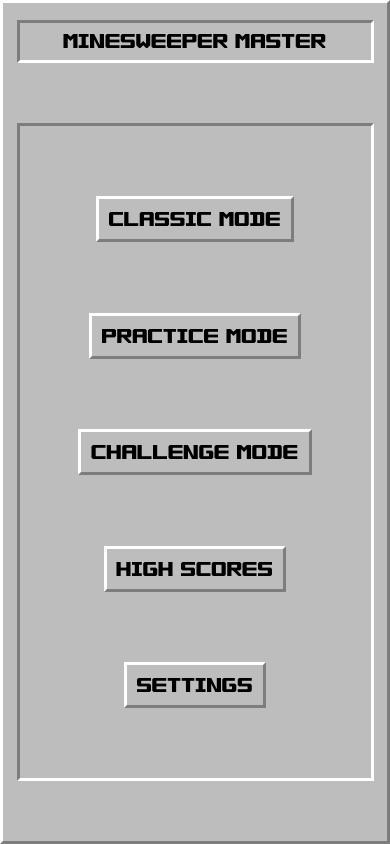
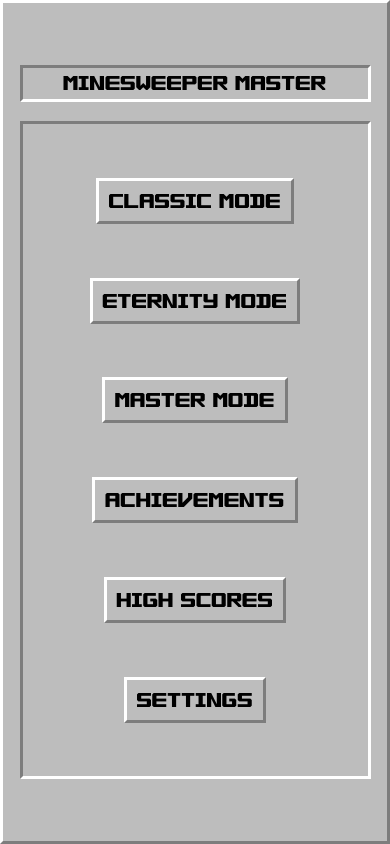
Before and after one commit to Kalightortaio/Minesweeper-Master, a React Native app: screen /MainMenu in a window 390 px wide. Built offline with nearby package versions, Linux system fonts and the light colour scheme.

Commit message:
Reworked styles

```diff
--- a/src/Constants.ts
+++ b/src/Constants.ts
@@ -3,14 +3,15 @@ import { Dimensions } from 'react-native';
 
 export const numColumns = 16;
 export const numRows = 30;
-export const difficulty = 2;
+export const difficulty = 3;
 export const numMines = Math.floor(numColumns * numRows * difficulty * 0.06875);
 export const borderWidth = 3;
 export const screenWidth = Dimensions.get('window').width;
-export const gridPadding = (screenWidth * 0.05);
-export const cellSize = ((screenWidth - (2 * (gridPadding))) / numColumns);
-export const gridWidth = ((2 * borderWidth) + (numColumns * cellSize));
-export const interfaceMargin = (screenWidth - gridWidth) / 2;
+export const gridWidth = Math.floor(screenWidth * 0.9);
+export const gridMargin = ((screenWidth - gridWidth) / 2);
+export const cellSize = ((gridWidth - (2 * borderWidth)) / numColumns);
+export const gridHeight = (gridWidth * (30 / 16));
+export const interfaceHeight = (2 * (cellSize - borderWidth));
 export const boardWidth = numColumns * cellSize;
 export const boardHeight = numRows * cellSize;
 export const buttonLength = (2 * (cellSize - borderWidth)) - (screenWidth * 0.02);
--- a/src/screens/MainMenu.tsx
+++ b/src/screens/MainMenu.tsx
@@ -1,7 +1,7 @@
 import { View, Text, TouchableOpacity, StyleSheet } from "react-native";
 import { StackNavigationProp } from '@react-navigation/stack';
 import { RootStackParamList } from '../Types';
-import { borderWidth, cellSize, gridWidth, interfaceMargin, numRows } from "../Constants";
+import { borderWidth, gridHeight, gridMargin, gridWidth, interfaceHeight } from "../Constants";
 import { NavigationProvider } from '../components/NavigationContext';
 
 type MainMenuProps = {
@@ -17,7 +17,6 @@ export default function MainMenu({ navigation }: MainMenuProps) {
                         Minesweeper Master
                     </Text>
                 </View>
-                <View style={styles.gridContainer}>
                 <View style={styles.grid}>
                     <View style={styles.buttonContainer}>
                         <TouchableOpacity
@@ -27,16 +26,22 @@ export default function MainMenu({ navigation }: MainMenuProps) {
                             <Text style={styles.titleText}>Classic Mode</Text>
                         </TouchableOpacity>
                         <TouchableOpacity
-                                onPress={() => navigation.navigate('ClassicMode')}
+                            onPress={() => navigation.navigate('ChallengeMode')}
                             style={styles.menuButtons}
                         >
-                                <Text style={styles.titleText}>Practice Mode</Text>
+                            <Text style={styles.titleText}>Eternity Mode</Text>
                         </TouchableOpacity>
                         <TouchableOpacity
                             onPress={() => navigation.navigate('ChallengeMode')}
                             style={styles.menuButtons}
                         >
-                                <Text style={styles.titleText}>Challenge Mode</Text>
+                            <Text style={styles.titleText}>Master Mode</Text>
+                        </TouchableOpacity>
+                        <TouchableOpacity
+                            onPress={() => navigation.navigate('HighScores')}
+                            style={styles.menuButtons}
+                        >
+                            <Text style={styles.titleText}>Achievements</Text>
                         </TouchableOpacity>
                         <TouchableOpacity
                             onPress={() => navigation.navigate('HighScores')}
@@ -53,7 +58,6 @@ export default function MainMenu({ navigation }: MainMenuProps) {
                     </View>
                 </View>
             </View>
-            </View>
         </NavigationProvider>
     )
 }
@@ -62,26 +66,40 @@ const styles = StyleSheet.create({
     menuContainer: {
         flex: 1,
         alignItems: 'center',
+        justifyContent: 'center',
         borderWidth: borderWidth,
         borderTopColor: '#fff',
         borderLeftColor: '#fff',
         borderBottomColor: '#7D7D7D',
         borderRightColor: '#7D7D7D',
         backgroundColor: '#BDBDBD',
-        justifyContent: 'flex-start',
     },
     interface: {
-        height: (2 * cellSize),
-        width: gridWidth,
         borderWidth: borderWidth,
         borderTopColor: '#7D7D7D',
         borderLeftColor: '#7D7D7D',
         borderBottomColor: '#fff',
         borderRightColor: '#fff',
         backgroundColor: '#BDBDBD',
-        marginTop: interfaceMargin,
         alignItems: 'center',
         justifyContent: 'center',
+        height: interfaceHeight,
+        width: '100%',
+        maxWidth: gridWidth,
+        marginTop: gridMargin,
+    },
+    grid: {
+        justifyContent: 'center',
+        alignItems: 'center',
+        borderWidth: borderWidth,
+        borderTopColor: '#7D7D7D',
+        borderLeftColor: '#7D7D7D',
+        borderBottomColor: '#fff',
+        borderRightColor: '#fff',
+        height: gridHeight,
+        width: '100%',
+        maxWidth: gridWidth,
+        marginVertical: gridMargin,
     },
     titleText: {
         fontFamily: 'MINESWEEPER',
@@ -100,19 +118,4 @@ const styles = StyleSheet.create({
         borderRightColor: '#7D7D7D',
         borderWidth: borderWidth,
     },
-    gridContainer: {
-        flex: 1,
-        justifyContent: 'space-around',
-    },
-    grid: {
-        justifyContent: 'center',
-        alignItems: 'center',
-        borderWidth: borderWidth,
-        borderTopColor: '#7D7D7D',
-        borderLeftColor: '#7D7D7D',
-        borderBottomColor: '#fff',
-        borderRightColor: '#fff',
-        minHeight: (numRows * cellSize),
-        minWidth: gridWidth,
-    },
 })
```
Lines whose indentation alone changed are shown as unchanged.
